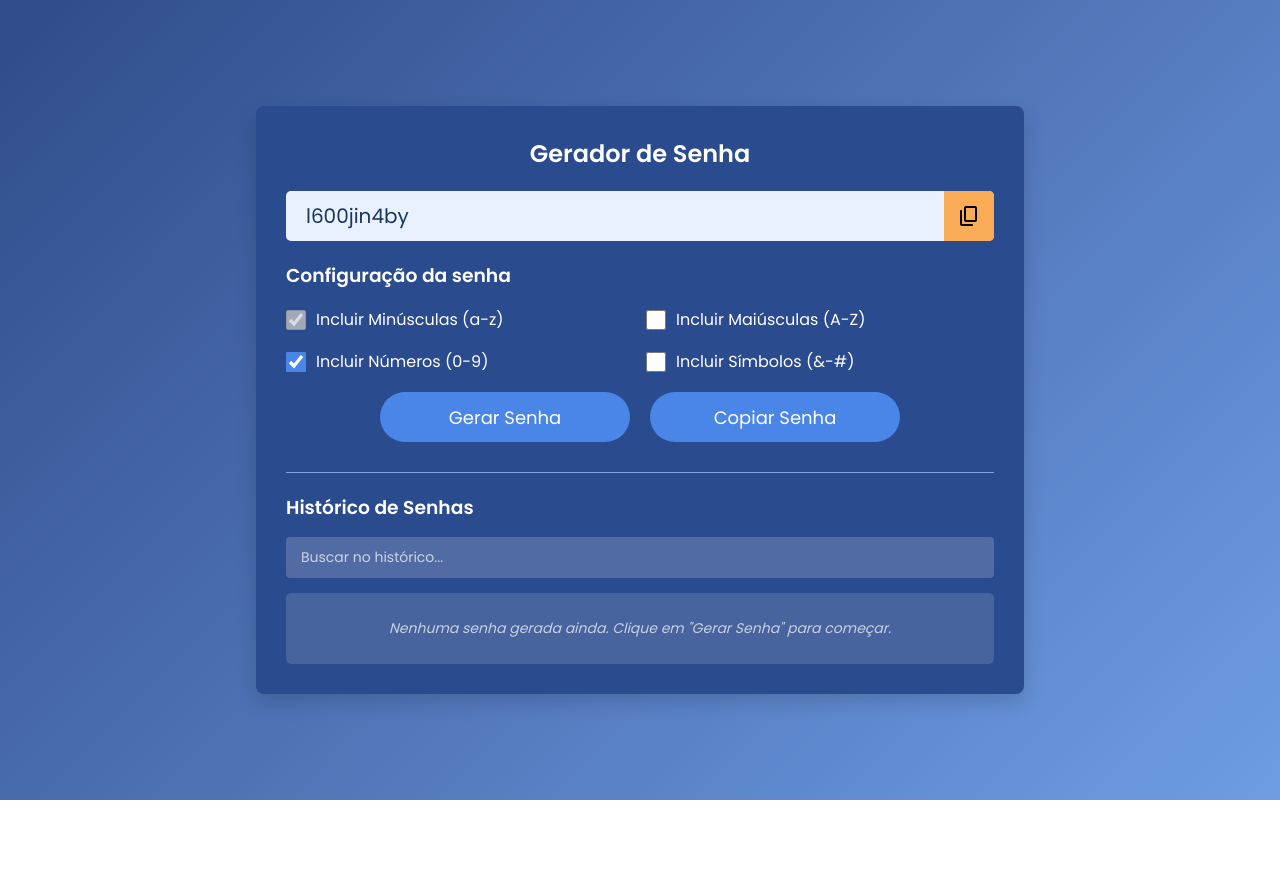
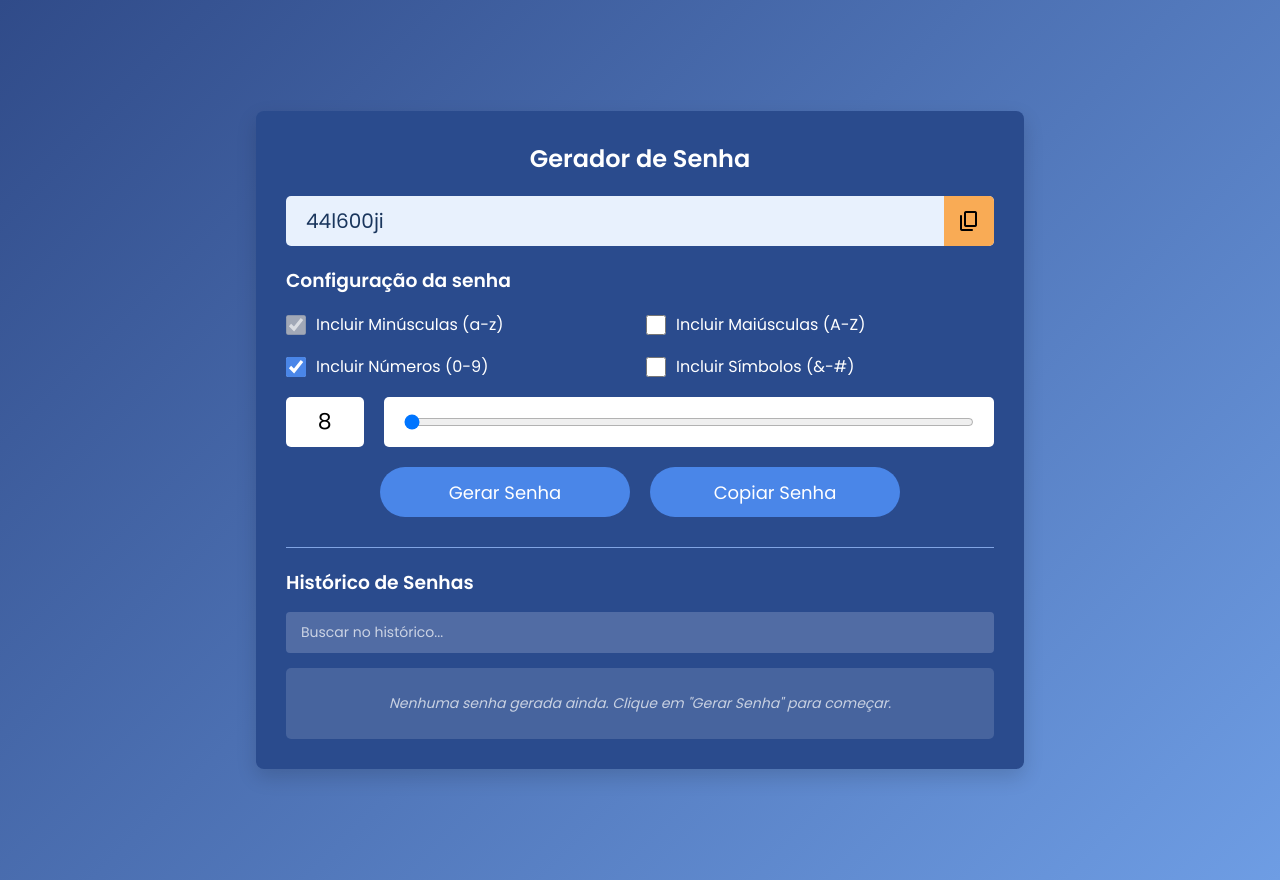
Before and after one commit to WallacyFernandez/ProcessoProject, a React (Create React App) app: page / in a window 1280 px wide. Before the commit the page ends 800 px from the top, so only its background shows below. Built offline with nearby package versions, Linux system fonts and the light colour scheme.

Commit message:
Add: password tamanho

```diff
--- a/src/App.css
+++ b/src/App.css
@@ -9,7 +9,7 @@
 
 .App{
   width: 100%;
-  height: 100vh;
+  height: 110vh;
   display: flex;
   justify-content: center;
   align-items: center;
--- a/src/Components/PasswordGenerator.jsx
+++ b/src/Components/PasswordGenerator.jsx
@@ -14,7 +14,7 @@ function PasswordGenerator() {
   const [includeSymbols, setIncludeSymbols] = useState(false);
   const [uppercase, setUppercase] = useState(false);
     const [searchTerm, setSearchTerm] = useState('');
-  const passwordLength = 10;
+  const [passwordLength, setPasswordLength] = useState(8);
 
   useEffect(() => {
     generatePassword(false);
@@ -137,6 +137,19 @@ function PasswordGenerator() {
               </div>
             </div>
           </div>
+
+          <div className="slider">
+            <div className="rangeValue">{passwordLength}</div>
+            <div className="range">
+              <input
+                type="range"
+                min="8"
+                max="40"
+                value={passwordLength}
+                onChange={(e) => setPasswordLength(parseInt(e.target.value))}
+              />
+            </div>
+          </div>
         </div>
         <div className="buttons">
           <button type="button" onClick={() => generatePassword(true)}>
```
